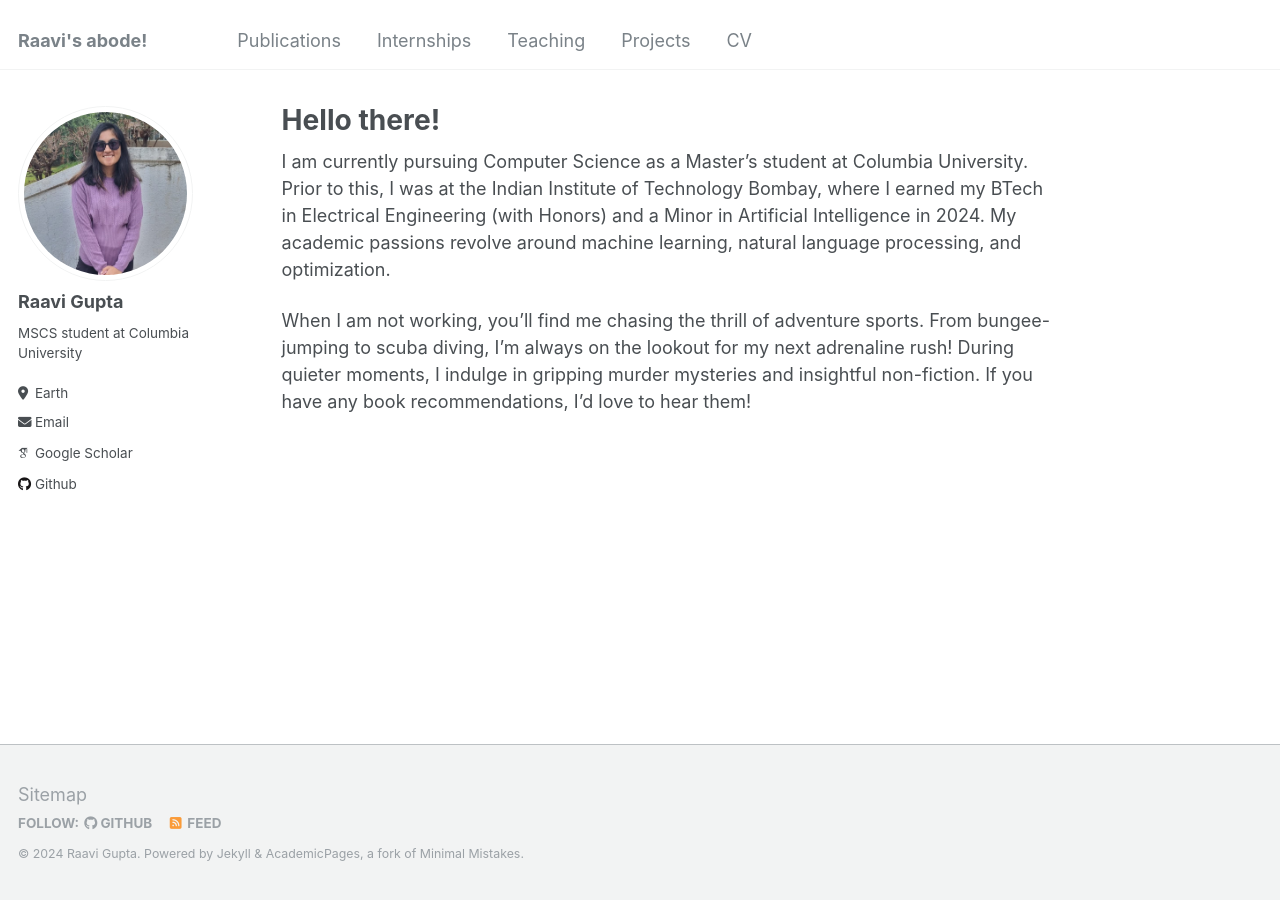
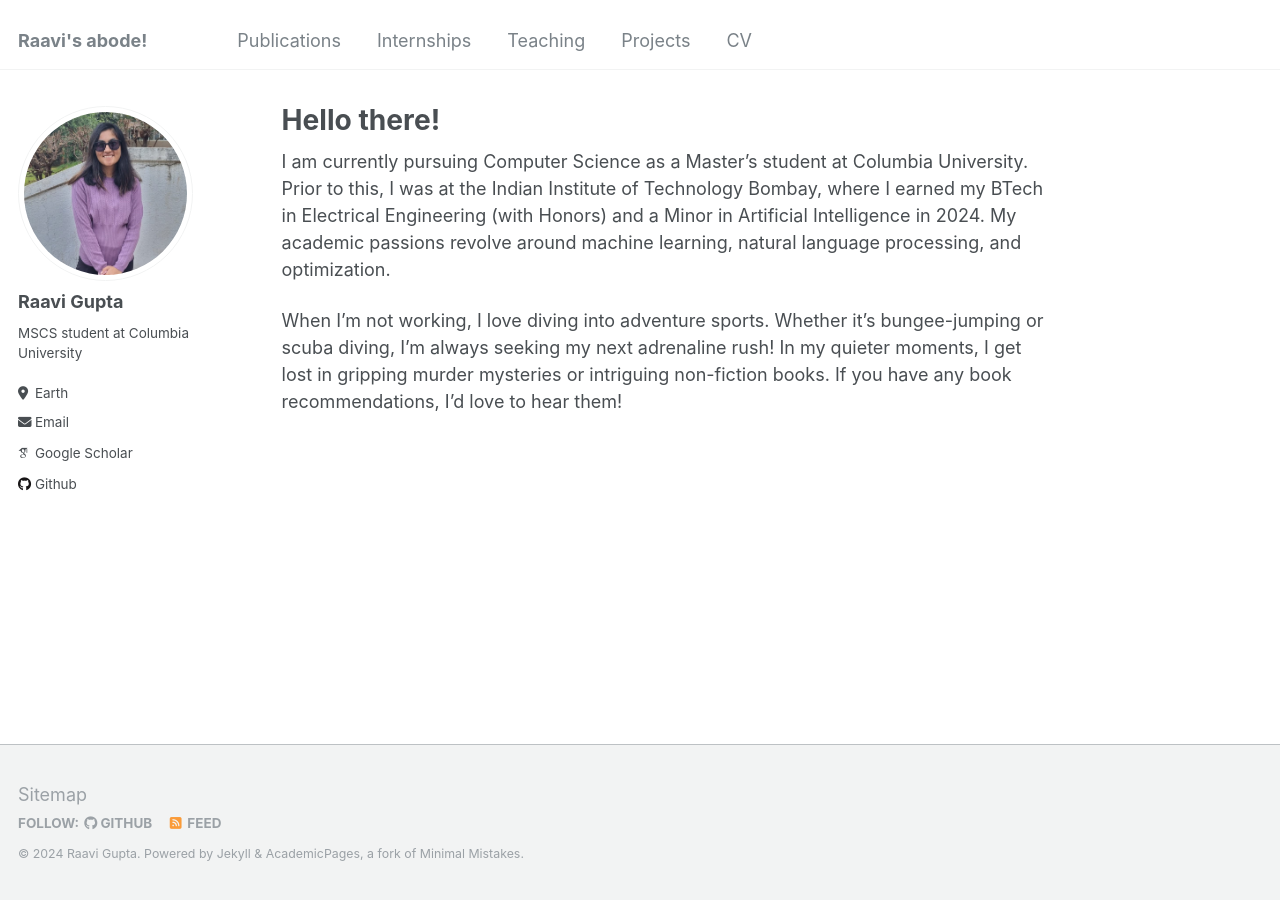
Before and after one commit to raavi02/raavi02.github.io, a Jekyll site: the page built from _pages/about.md, in a window 1280 px wide. Built offline with Jekyll 4.4.1, drawn with Linux system fonts in a browser that asks for light colours; some web fonts are replaced.

```diff
--- a/_pages/about.md
+++ b/_pages/about.md
@@ -9,4 +9,4 @@ redirect_from:
 
 I am currently pursuing Computer Science as a Master's student at Columbia University. Prior to this, I was at the Indian Institute of Technology Bombay, where I earned my BTech in Electrical Engineering (with Honors) and a Minor in Artificial Intelligence in 2024. My academic passions revolve around machine learning, natural language processing, and optimization.
 
-When I am not working, you'll find me chasing the thrill of adventure sports. From bungee-jumping to scuba diving, I'm always on the lookout for my next adrenaline rush! During quieter moments, I indulge in gripping murder mysteries and insightful non-fiction. If you have any book recommendations, I'd love to hear them!
+When I'm not working, I love diving into adventure sports. Whether it's bungee-jumping or scuba diving, I'm always seeking my next adrenaline rush! In my quieter moments, I get lost in gripping murder mysteries or intriguing non-fiction books. If you have any book recommendations, I'd love to hear them!
--- a/_pages/projects.html
+++ b/_pages/projects.html
@@ -8,6 +8,5 @@ author_profile: true
 {% include base_path %}
 
 {% for post in site.projects %}
-  hello
   {% include archive-single.html %}
 {% endfor %}
```
Also changed, not shown: _projects/btp-1.md (+1 -1 lines).
